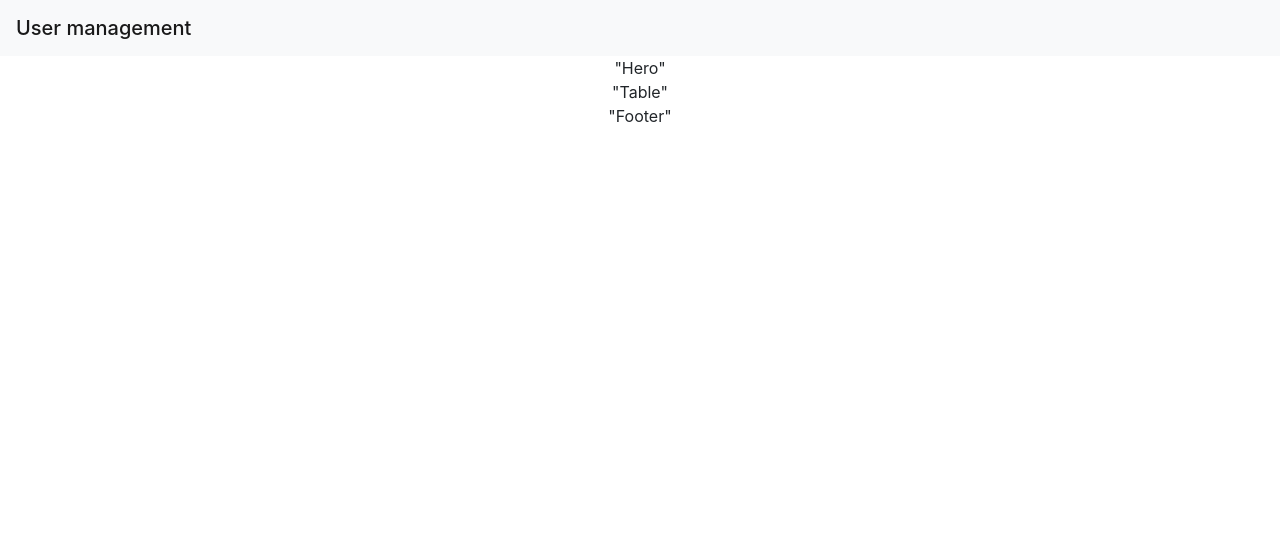
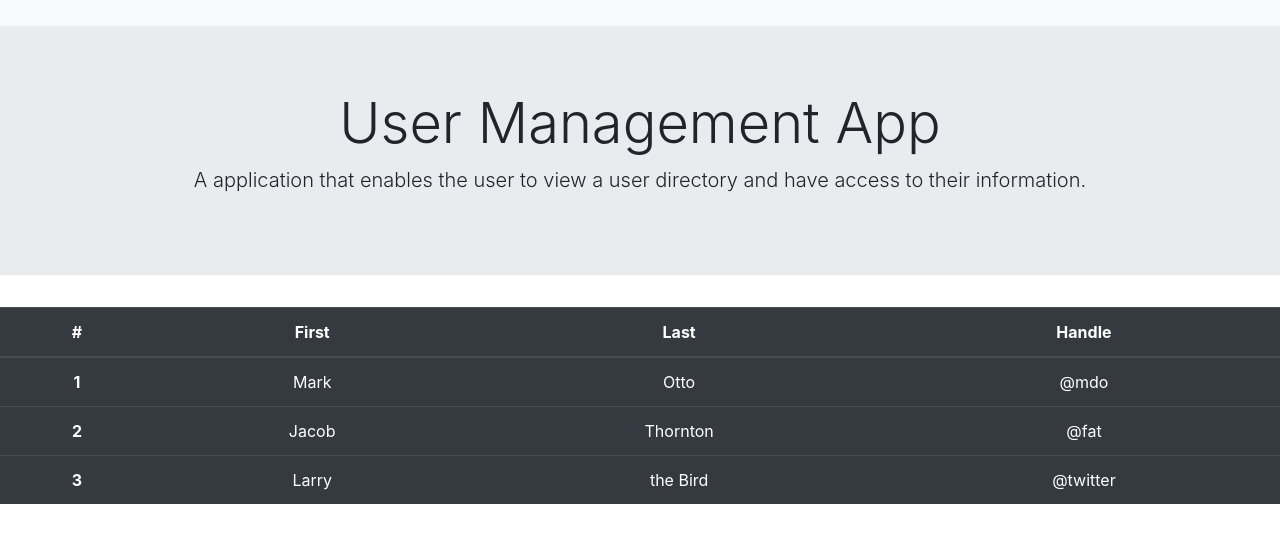
Before and after one commit to bellasantiago/user-management, a React (Create React App) app: page / in a window 1280 px wide. Shown: the top 542 px of the page. Built offline with nearby package versions, Linux system fonts and the light colour scheme.

Commit message:
Added main elements to the page. Ready to connect to API to populate

```diff
--- a/src/App.js
+++ b/src/App.js
@@ -2,7 +2,6 @@
 import Navbar from './components/Navbar.js';
 import Hero from './components/Hero.js';
 import Table from './components/Table.js';
-import Footer from './components/Footer.js';
 
 function App() {
   return (
@@ -10,7 +9,6 @@
       <Navbar />
       <Hero />
       <Table />
-      <Footer />
     </div>
   );
 }
--- a/src/components/Footer.js
+++ /dev/null
@@ -1,11 +0,0 @@
-import React from 'react'
-
-function Footer() {
-        return (
-            <div>
-                "Footer"
-            </div>
-        )
-    }
-
-export default Footer;
--- a/src/components/Hero.js
+++ b/src/components/Hero.js
@@ -1,11 +1,15 @@
 import React from 'react'
 
 function Hero() {
-        return (
-            <div>
-                "Hero"
+    return (
+        <div class="jumbotron jumbotron-fluid">
+            <div class="container">
+                <h1 class="display-4">User Management App</h1>
+                <p class="lead">A application that enables the user to view a user directory and have access to their information.</p>
+
             </div>
-        )
-    }
+            </div>
+    )
+}
 
 export default Hero;
--- a/src/components/Navbar.js
+++ b/src/components/Navbar.js
@@ -4,7 +4,7 @@
     return (
         <div>
             <nav class="navbar navbar-light bg-light">
-                <span class="navbar-brand mb-0 h1">User management</span>
+                <span class="navbar-brand mb-0 h1"></span>
             </nav>
         </div>
     )
--- a/src/components/Table.js
+++ b/src/components/Table.js
@@ -1,11 +1,40 @@
 import React from 'react'
 
 function Table() {
-        return (
-            <div>
-                "Table"
-            </div>
-        )
-    }
+    return (
+        <div>
+            <table class="table table-dark">
+                <thead>
+                    <tr>
+                        <th scope="col">#</th>
+                        <th scope="col">First</th>
+                        <th scope="col">Last</th>
+                        <th scope="col">Handle</th>
+                    </tr>
+                </thead>
+                <tbody>
+                    <tr>
+                        <th scope="row">1</th>
+                        <td>Mark</td>
+                        <td>Otto</td>
+                        <td>@mdo</td>
+                    </tr>
+                    <tr>
+                        <th scope="row">2</th>
+                        <td>Jacob</td>
+                        <td>Thornton</td>
+                        <td>@fat</td>
+                    </tr>
+                    <tr>
+                        <th scope="row">3</th>
+                        <td>Larry</td>
+                        <td>the Bird</td>
+                        <td>@twitter</td>
+                    </tr>
+                </tbody>
+            </table>
+        </div>
+    )
+}
 
 export default Table;
```
Also changed, not shown: 1 other file (tests, documents, lock files or other folders).
